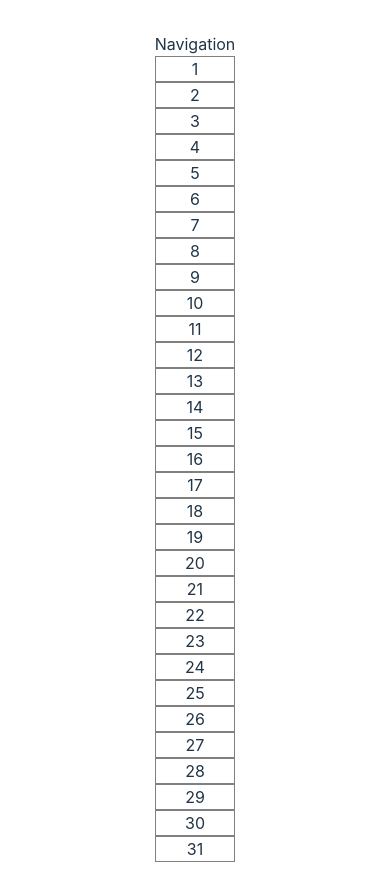
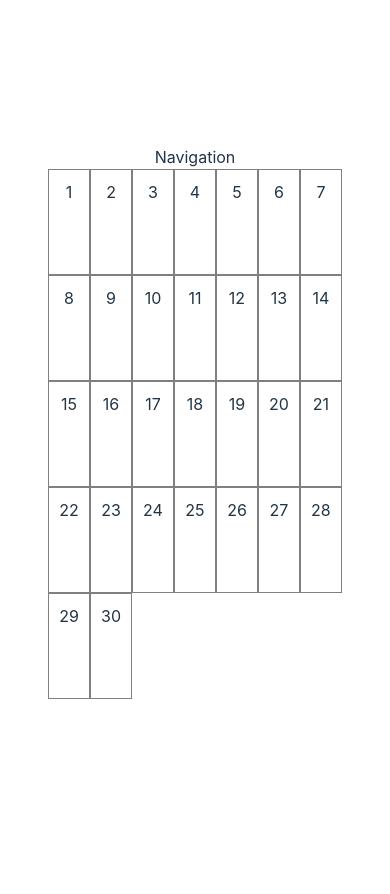
Before and after one commit to ELAGCode/Calendeer, a React (Vite) app: page / in a window 390 px wide. After the commit the page ends 844 px from the top, so only its background shows below. Built offline with nearby package versions, Linux system fonts and the light colour scheme.

Commit message:
added calendar grid style, readjusted other styles for mobile.

```diff
--- a/src/App.tsx
+++ b/src/App.tsx
@@ -1,6 +1,5 @@
 import './App.css'
 import Dashboard from './components/Dashboard';
-import Navigation from './components/Navigation';
 
 type appType = any |
 {
@@ -12,7 +11,6 @@ const App: React.FC<appType> = ({props}) => {
   return (
     <>
       <div style={{margin: '0 auto'}}>
-        <Navigation/>
         <Dashboard/>
       </div>
 
--- a/src/components/Calendar.tsx
+++ b/src/components/Calendar.tsx
@@ -50,7 +50,7 @@ const Calendar: FC<calendarType> = ({ calendarData }) => {
         year: 2024,
         hasSchedule: false,
         hasNote: true,
-        note: { text: "test note" },
+        note: { text: `test note text for date ${idx + 1} ${year}` },
         //if schedule is true then schedule will be read and processed
         schedule: { date: "", details: {} },
       };
@@ -58,7 +58,7 @@ const Calendar: FC<calendarType> = ({ calendarData }) => {
   );
 
   useEffect(() => {
-    setCurrentMonthDays(daysInMonth(year, month));
+    setCurrentMonthDays(daysInMonth(year, month) - 1);
   }, [month, year, cellForm]);
 
   const handleCalendarCellClick = (_: any, index: number) => {
@@ -67,6 +67,7 @@ const Calendar: FC<calendarType> = ({ calendarData }) => {
   };
 
   return (
+    <>
       <span style={CalendarStyles.calendarCellContainerStyle}>
         {calendarCellObjectsFilled.map((cell: calendarCellType, index) => {
           //Calendar cells filled
@@ -80,6 +81,7 @@ const Calendar: FC<calendarType> = ({ calendarData }) => {
             </span>
           );
         })}
+      </span>
       {/* EDIT MODAL */}
       {modalOpen ? (
         <>
@@ -100,17 +102,17 @@ const Calendar: FC<calendarType> = ({ calendarData }) => {
       ) : (
         <></>
       )}
-    </span>
+    </>
   );
 };
 
 //experimental way of organizing styles
 export const CalendarStyles = {
   editModalStyle: {
-    left: "30%",
-    right: "30%",
+    left: "10%",
+    right: "10%",
+    top: "30%",
     position: "absolute",
-    transform: "translateY(-10%)",
     background: "darkgray",
     borderRadius: "10px ",
   } as CSSProperties,
@@ -124,9 +126,13 @@ export const CalendarStyles = {
   } as CSSProperties,
   calendarCellStyle: {
     border: "1px solid gray",
+    padding: "10px",
+    paddingRight: "10px",
+    paddingBottom: "70px"
   } as CSSProperties,
   calendarCellContainerStyle: {
-    display: "grid",
+    display: 'grid',
+    gridTemplateColumns: '1fr 1fr 1fr 1fr 1fr 1fr 1fr',
   } as CSSProperties,
 };
 
--- a/src/components/Dashboard.tsx
+++ b/src/components/Dashboard.tsx
@@ -1,5 +1,6 @@
 import React from 'react'
 import Calendar from './Calendar';
+import Navigation from './Navigation';
 
 type dashboardType = any |
 {
@@ -8,7 +9,10 @@ type dashboardType = any |
 
 const Dashboard: React.FC<dashboardType> = () => {
   return (
+    <>
+    <Navigation/>
     <Calendar calendarData={[]}/>
+    </>
   )
 }
 
```
Lines whose indentation alone changed are shown as unchanged.
